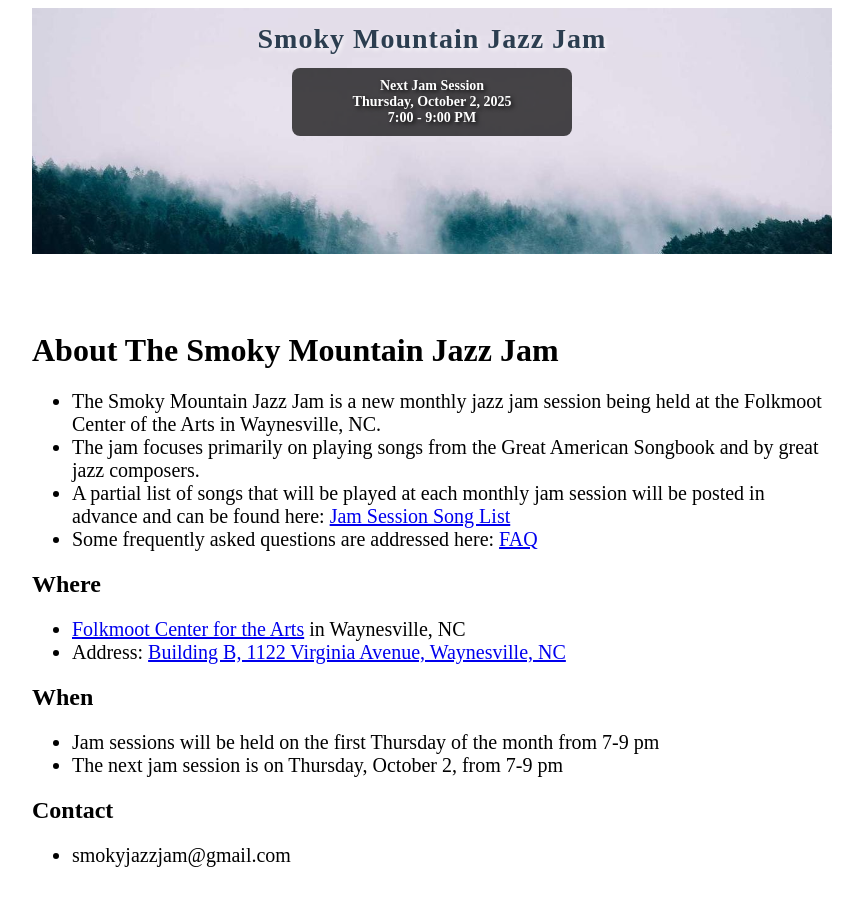
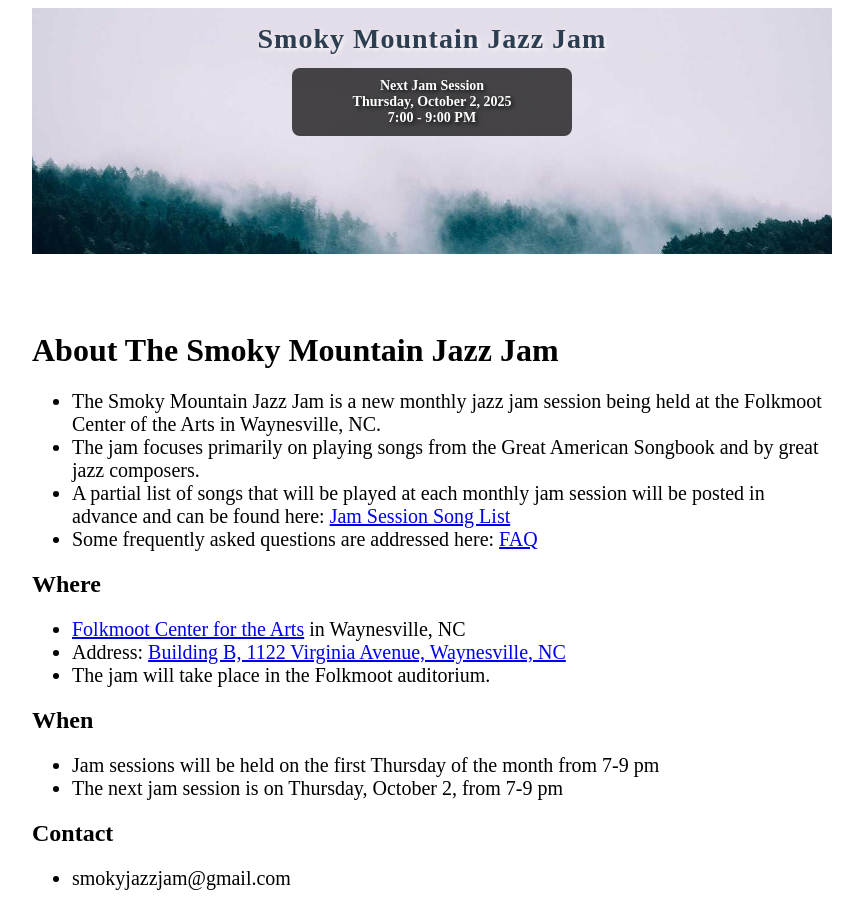
Before and after one commit to smokyjazzjam/smokyjazzjam, a Jekyll site: the page built from index.md, in a window 1280 px wide. Shown: the whole page, without its empty margins (208-1071 px from the left). Built offline with Jekyll 4.4.1, drawn with Linux system fonts in a browser that asks for light colours.

Commit message:
Update index.md

```diff
--- a/index.md
+++ b/index.md
@@ -110,6 +110,7 @@ layout: default
   <ul class="larger-text">
     <li><a href="https://www.folkmoot.org/">Folkmoot Center for the Arts</a> in Waynesville, NC</li>
     <li>Address: <a href="https://maps.app.goo.gl/KduAxvnix88e4M369">Building B, 1122 Virginia Avenue, Waynesville, NC</a></li>
+    <li>The jam will take place in the Folkmoot auditorium.</li>
   </ul>
 
   <h2><strong>When</strong></h2>
```
